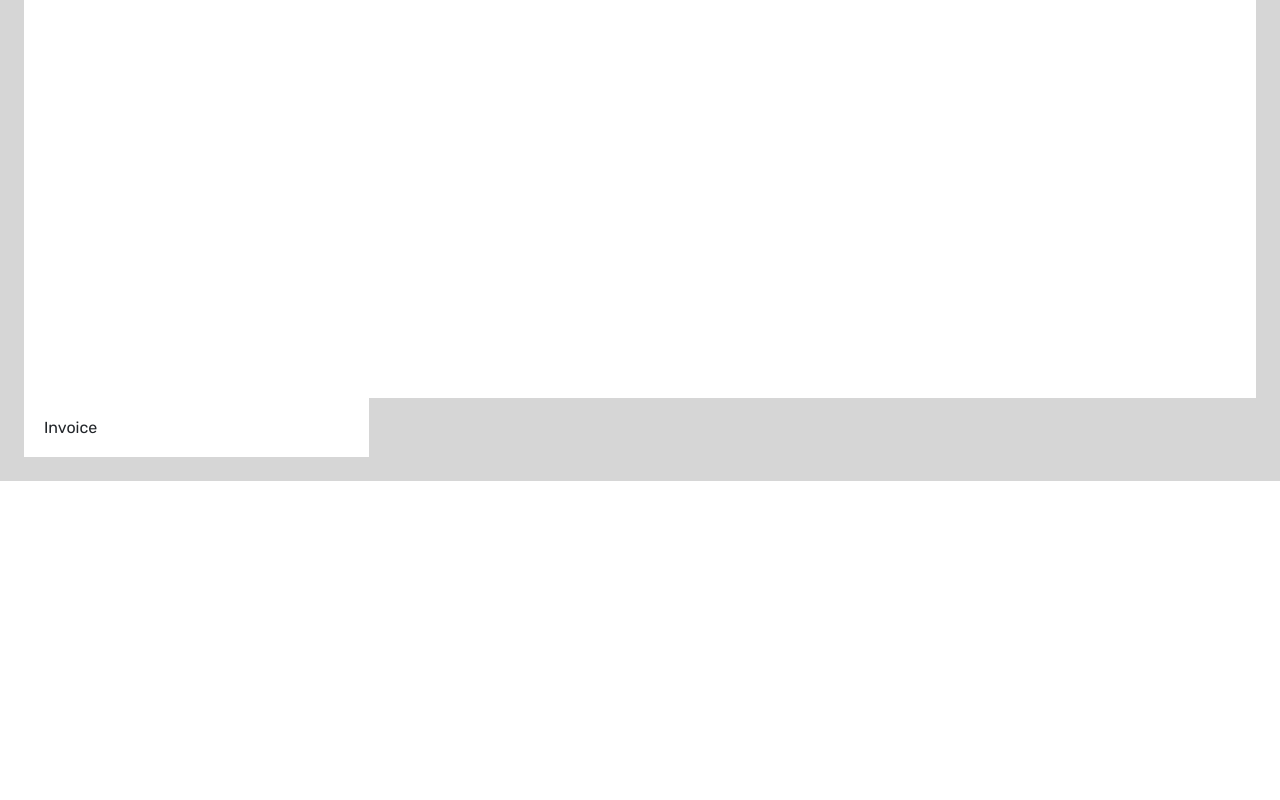
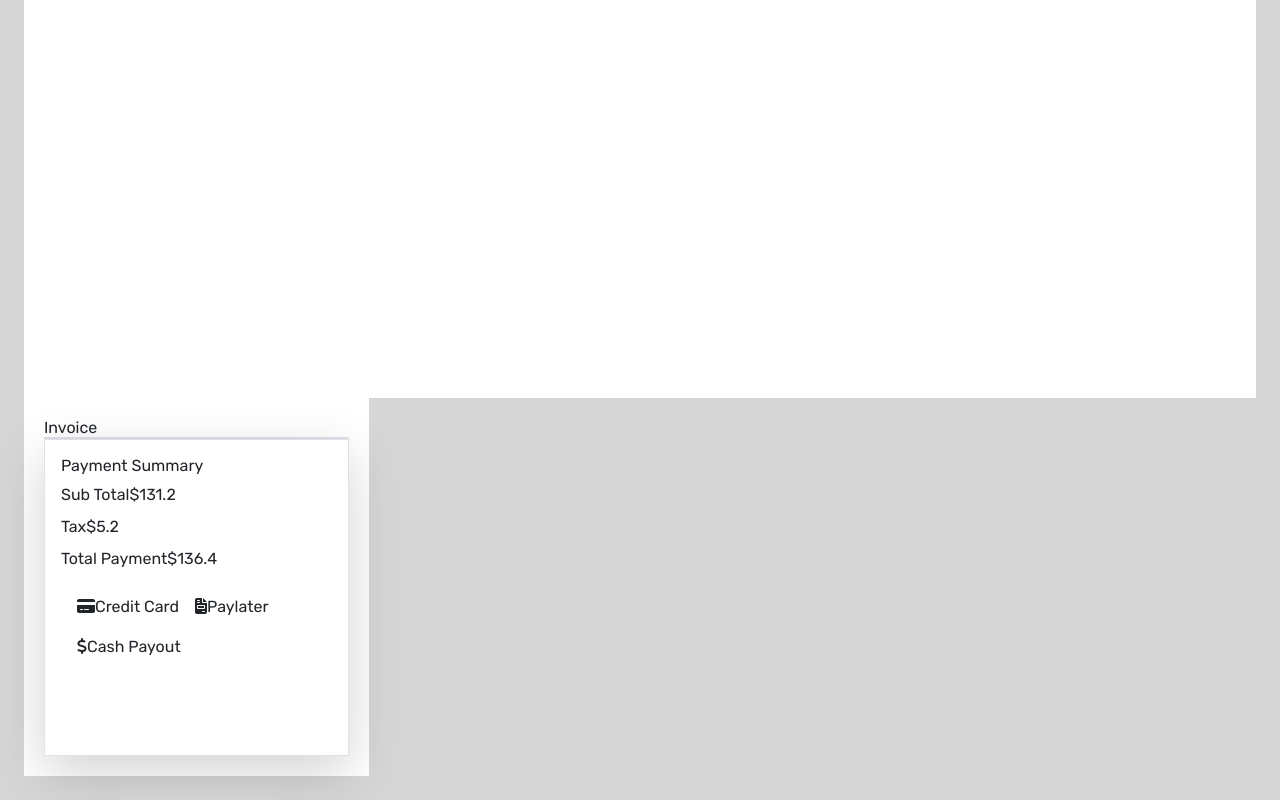
Before and after one commit to cygullem/POS_System_ReactVite_PHP, a React (Vite) app in the folder FrontEnd/gullemPOS/: page / in a window 1280 px wide. Shown: the part 3356-4156 px from the top of the page. Before the commit the page ends 3837 px from the top, so only its background shows below. Built offline with nearby package versions, Linux system fonts and the light colour scheme.

Commit message:
UI: Invoice & Dashboard

```diff
--- a/FrontEnd/gullemPOS/src/Components/Invoice.jsx
+++ b/FrontEnd/gullemPOS/src/Components/Invoice.jsx
@@ -1,8 +1,63 @@
+import { useState } from "react";
+
 const Invoice = () => {
+    const [activeMethod, setActiveMethod] = useState('CreditCard');
+
     return (
         <>
-            <div className="invoice_container rounded-lg">
+            <div className="invoice_container rounded-lg flex flex-col justify-between">
                 <h1 className="text-3xl font-medium">Invoice</h1>
+                <div className="meals border h-full">
+
+                </div>
+                <div className="invoice_payment_summary border p-3 rounded-lg bg-white shadow-lg flex flex-col justify-between">
+                    <div>
+                        <h2 className="text-xl font-bold mb-2">Payment Summary</h2>
+                        <div className="flex justify-between text-lg mb-2">
+                            <span>Sub Total</span>
+                            <span className="font-bold">$131.2</span>
+                        </div>
+                        <div className="flex justify-between text-lg mb-2">
+                            <span>Tax</span>
+                            <span className="font-bold">$5.2</span>
+                        </div>
+                        <div className="border-b border-dashed border-gray-400 mb-2"></div>
+                        <div className="flex justify-between text-lg font-bold">
+                            <span>Total Payment</span>
+                            <span>$136.4</span>
+                        </div>
+                    </div>
+
+                    <div className="payment_methods bg-gray-100 p-2 mt-2 rounded-lg flex justify-around items-center">
+                        <button
+                            className={`flex flex-col items-center justify-center active:scale-95 p-2 rounded-lg focus:outline-none focus:ring-2 focus:ring-blue-500 ${activeMethod === 'CreditCard' ? 'bg-white text-blue-600' : 'bg-gray-200'}`}
+                            onClick={() => setActiveMethod('CreditCard')}
+                        >
+                            <i className={`fa-solid fa-credit-card text-2xl mb-1 ${activeMethod === 'CreditCard' ? 'text-blue-600' : ''}`}></i>
+                            <span className={`text-sm font-semibold ${activeMethod === 'CreditCard' ? 'text-blue-600' : ''}`}>Credit Card</span>
+                        </button>
+                        <button
+                            className={`flex flex-col items-center justify-center active:scale-95 p-2 rounded-lg focus:outline-none focus:ring-2 focus:ring-blue-500 ${activeMethod === 'Paylater' ? 'bg-white text-blue-600' : 'bg-gray-200'}`}
+                            onClick={() => setActiveMethod('Paylater')}
+                        >
+                            <i className={`fa-solid fa-file-invoice text-2xl mb-1 ${activeMethod === 'Paylater' ? 'text-blue-600' : ''}`}></i>
+                            <span className={`text-sm font-semibold ${activeMethod === 'Paylater' ? 'text-blue-600' : ''}`}>Paylater</span>
+                        </button>
+                        <button
+                            className={`flex flex-col items-center justify-center active:scale-95 p-2 rounded-lg focus:outline-none focus:ring-2 focus:ring-blue-500 ${activeMethod === 'CashPayout' ? 'bg-white text-blue-600' : 'bg-gray-200'}`}
+                            onClick={() => setActiveMethod('CashPayout')}
+                        >
+                            <i className={`fa-solid fa-dollar-sign text-2xl mb-1 ${activeMethod === 'CashPayout' ? 'text-blue-600' : ''}`}></i>
+                            <span className={`text-sm font-semibold ${activeMethod === 'CashPayout' ? 'text-blue-600' : ''}`}>Cash Payout</span>
+                        </button>
+                    </div>
+
+                    <button className="mt-2 bg-blue-600 text-white text-lg font-bold py-3 rounded-lg active:scale-95 focus:outline-none focus:ring-2 focus:ring-blue-500 group">
+                        <i class="fa-solid fa-sack-dollar transition duration-300 ease-in-out group-hover:rotate-[360deg]"></i>
+                        <span className="ml-2">Place An Order</span>
+                    </button>
+                </div>
+
             </div>
         </>
     );
--- a/FrontEnd/gullemPOS/src/Pages/Dashboard.jsx
+++ b/FrontEnd/gullemPOS/src/Pages/Dashboard.jsx
@@ -1,7 +1,6 @@
 import React from 'react';
 import '../CSS/main.css';
 import Navbar from '../Components/Navbar';
-import Sidebar from '../Components/Sidebar';
 import Categories from '../Components/Categories';
 import BreakfastMenu from '../Components/BreakfastMenu';
 import Invoice from '../Components/Invoice';
```
